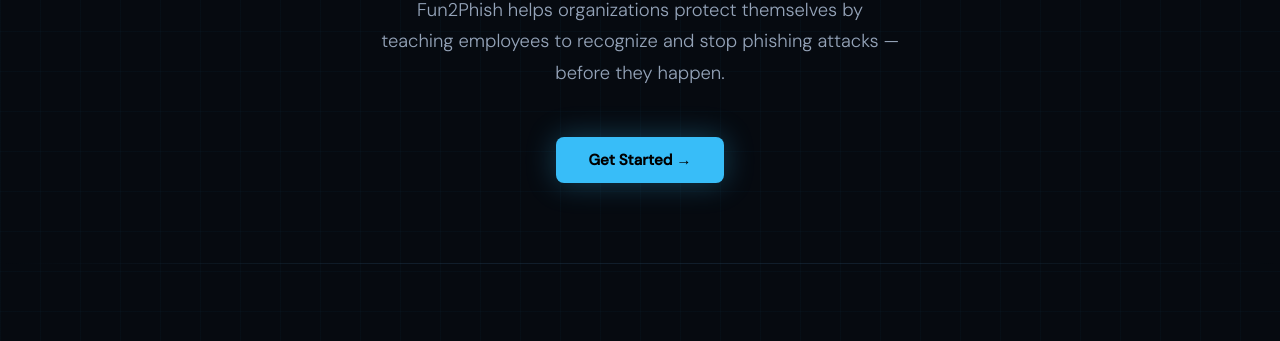
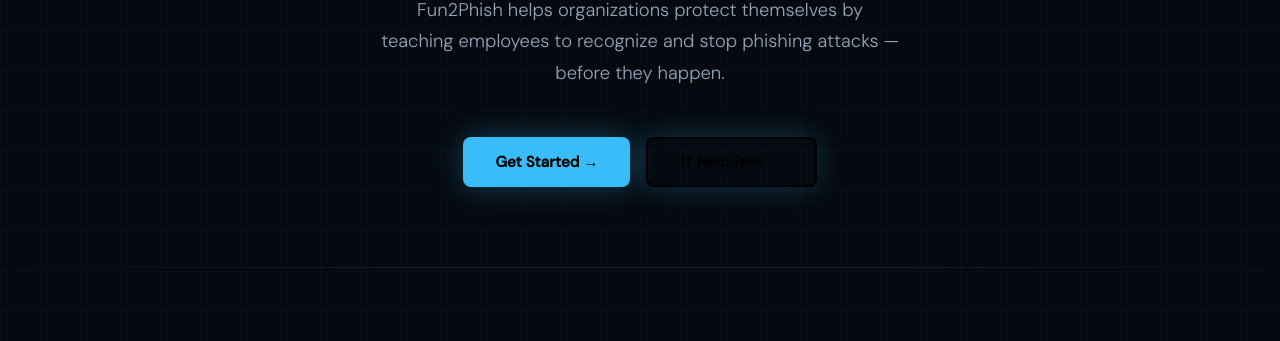
Before and after one commit to matthewcastle-oss/net916-website, a plain HTML site: page src/index.html in a window 1280 px wide. Shown: the part 449-790 px from the top of the page. Drawn offline with Linux system fonts and the light colour scheme.

Commit message:
Update index.html

```diff
--- a/src/index.html
+++ b/src/index.html
@@ -7,7 +7,6 @@
   <link rel="stylesheet" href="style.css">
 </head>
 <body>
-
 <nav>
   <a href="index.html" class="nav-logo">Fun2Phish</a>
   <div class="nav-links">
@@ -18,7 +17,6 @@
     <a href="/intranet/index.html" class="intranet">Employee Intranet ↗</a>
   </div>
 </nav>
-
 <div class="page">
   <!-- HERO -->
   <section class="hero container">
@@ -27,17 +25,17 @@
     <p class="hero-sub fade-up delay-2">
       Fun2Phish helps organizations protect themselves by teaching employees to recognize and stop phishing attacks — before they happen.
     </p>
-    <a href="contact.html" class="hero-cta fade-up delay-3">Get Started →</a>
+    <div class="fade-up delay-3" style="display:flex; gap:1rem; flex-wrap:wrap; justify-content:center;">
+      <a href="contact.html" class="hero-cta">Get Started →</a>
+      <a href="helpdesk.html" class="hero-cta" style="background:transparent; border:2px solid currentColor; opacity:0.85;">IT Helpdesk →</a>
+    </div>
   </section>
-
   <div class="divider"></div>
-
   <!-- MISSION -->
   <section class="section container">
     <p class="section-label">Our Mission</p>
     <h2 class="section-title">Security education that actually sticks.</h2>
     <p class="section-desc">We make cybersecurity training engaging, effective, and accessible — turning your biggest vulnerability into your strongest defense.</p>
-
     <div class="features">
       <div class="feature-card">
         <div class="feature-icon">🎣</div>
@@ -61,9 +59,7 @@
       </div>
     </div>
   </section>
-
   <div class="divider"></div>
-
   <footer>
     <div class="footer-inner">
       <span class="footer-brand">⟁ Fun2Phish</span>
@@ -71,6 +67,5 @@
     </div>
   </footer>
 </div>
-
 </body>
 </html>
```
